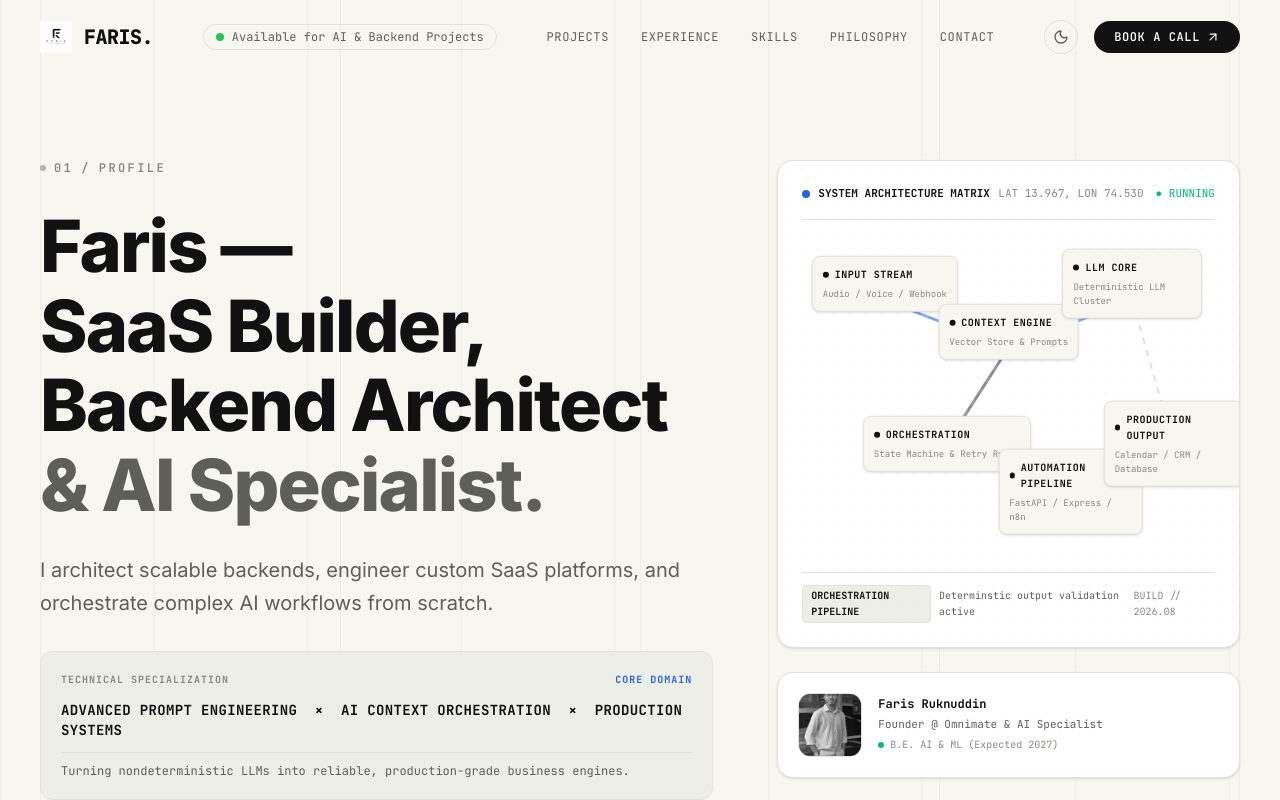
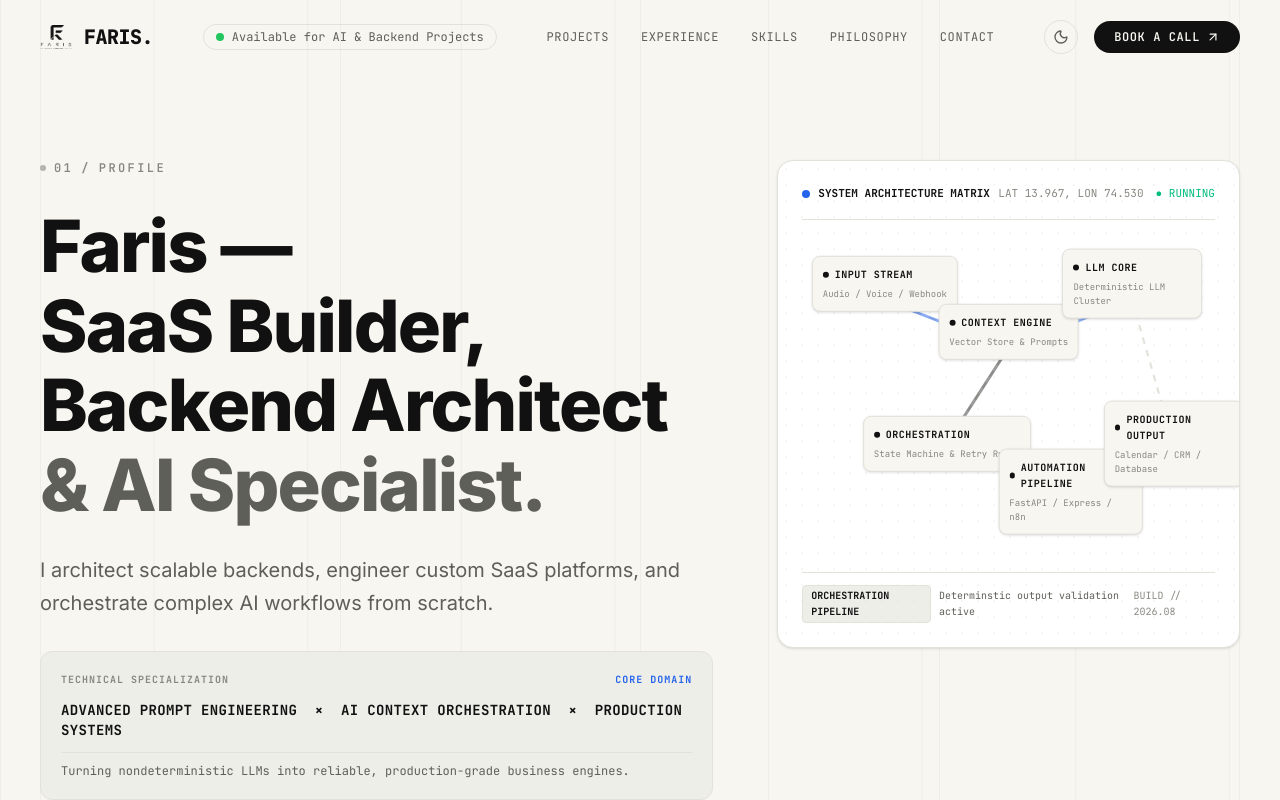
Before and after one commit to ZephyrusZorro/portfolio, a Next.js app: page / in a window 1280 px wide. Shown: the top 800 px of the page. Built offline with nearby package versions, Linux system fonts and the light colour scheme.

Commit message:
Refine logo transparency with dark mode invert and remove photo from Hero section

```diff
--- a/src/components/Hero.tsx
+++ b/src/components/Hero.tsx
@@ -92,34 +92,10 @@ export function Hero() {
           </div>
         </div>
 
-        {/* Right Column — Architecture Diagram + Founder Photo */}
-        <div className="lg:col-span-5 space-y-6">
+        {/* Right Column — Architecture Diagram */}
+        <div className="lg:col-span-5 w-full">
           {/* Living Architecture Diagram */}
           <ArchitectureVisual />
-
-          {/* Profile Card Overlay */}
-          <div className="p-5 rounded-2xl border border-[var(--border-color)] bg-[var(--bg-card)] flex items-center gap-4 shadow-sm">
-            <div className="relative w-16 h-16 rounded-xl overflow-hidden border border-[var(--border-color)] flex-shrink-0">
-              <Image
-                src="/assets/faris-profile.jpg"
-                alt="Faris Ruknuddin"
-                fill
-                className="object-cover grayscale hover:grayscale-0 transition-all duration-300"
-              />
-            </div>
-            <div className="space-y-1 font-mono">
-              <div className="text-xs font-bold text-[var(--text-primary)]">
-                Faris Ruknuddin
-              </div>
-              <div className="text-[11px] text-[var(--text-secondary)]">
-                Founder @ Omnimate & AI Specialist
-              </div>
-              <div className="text-[10px] text-[var(--text-tertiary)] flex items-center gap-1.5">
-                <span className="w-1.5 h-1.5 rounded-full bg-emerald-500 inline-block" />
-                <span>B.E. AI & ML (Expected 2027)</span>
-              </div>
-            </div>
-          </div>
         </div>
       </div>
     </section>
--- a/src/components/Navbar.tsx
+++ b/src/components/Navbar.tsx
@@ -44,7 +44,7 @@ export function Navbar() {
                 alt="Faris Monogram"
                 width={32}
                 height={32}
-                className="object-contain transition-transform duration-300 group-hover:scale-105"
+                className="object-contain transition-transform duration-300 group-hover:scale-105 dark:invert"
               />
             </div>
             <span className="font-mono font-extrabold text-xl tracking-tight text-[var(--text-primary)]">
```
Also changed, not shown: public/assets/faris-logo.png.
